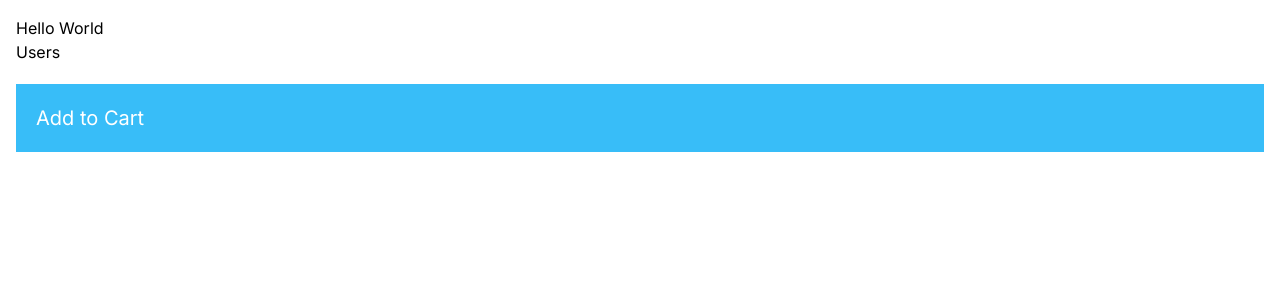
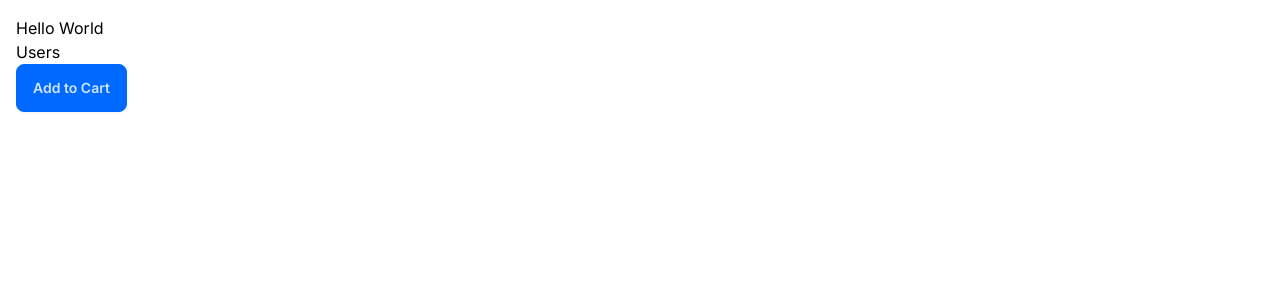
Before and after one commit to lorraineC26/nextjs-issue-tracker, a Next.js app: page / in a window 1280 px wide. Shown: the top 300 px of the page. Built offline with nearby package versions, Linux system fonts and the light colour scheme.

Commit message:
bring theme winter

```diff
--- a/app/components/AddToCart.tsx
+++ b/app/components/AddToCart.tsx
@@ -4,7 +4,8 @@
 const AddToCart = () => {
   return (
     <div>
-      <button onClick={() => console.log('Click')}>Add to Cart</button>
+      {/* tailwind + Daisy */}
+      <button className='btn btn-primary' onClick={() => console.log('Click')}>Add to Cart</button>
     </div>
   )
 }
--- a/app/components/ProuductCard.tsx
+++ b/app/components/ProuductCard.tsx
@@ -10,7 +10,11 @@
     // </div>
 
     //using tailwind css
-    <div className='p-5 my-5 bg-sky-400 text-white text-xl hover:bg-sky-500'>
+    // <div className='p-5 my-5 bg-sky-400 text-white text-xl hover:bg-sky-500'>
+    //   <AddToCart />
+    // </div>
+
+    <div>
       <AddToCart />
     </div>
 
--- a/app/layout.tsx
+++ b/app/layout.tsx
@@ -15,7 +15,7 @@
   children: React.ReactNode
 }) {
   return (
-    <html lang="en">
+    <html lang="en" data-theme="winter">
       <body className={inter.className}>{children}</body>
     </html>
   )
--- a/tailwind.config.ts
+++ b/tailwind.config.ts
@@ -16,5 +16,8 @@
     },
   },
   plugins: [require("daisyui")],
+  daisyui: {
+    themes: ["winter"],
+  },
 }
 export default config
```
